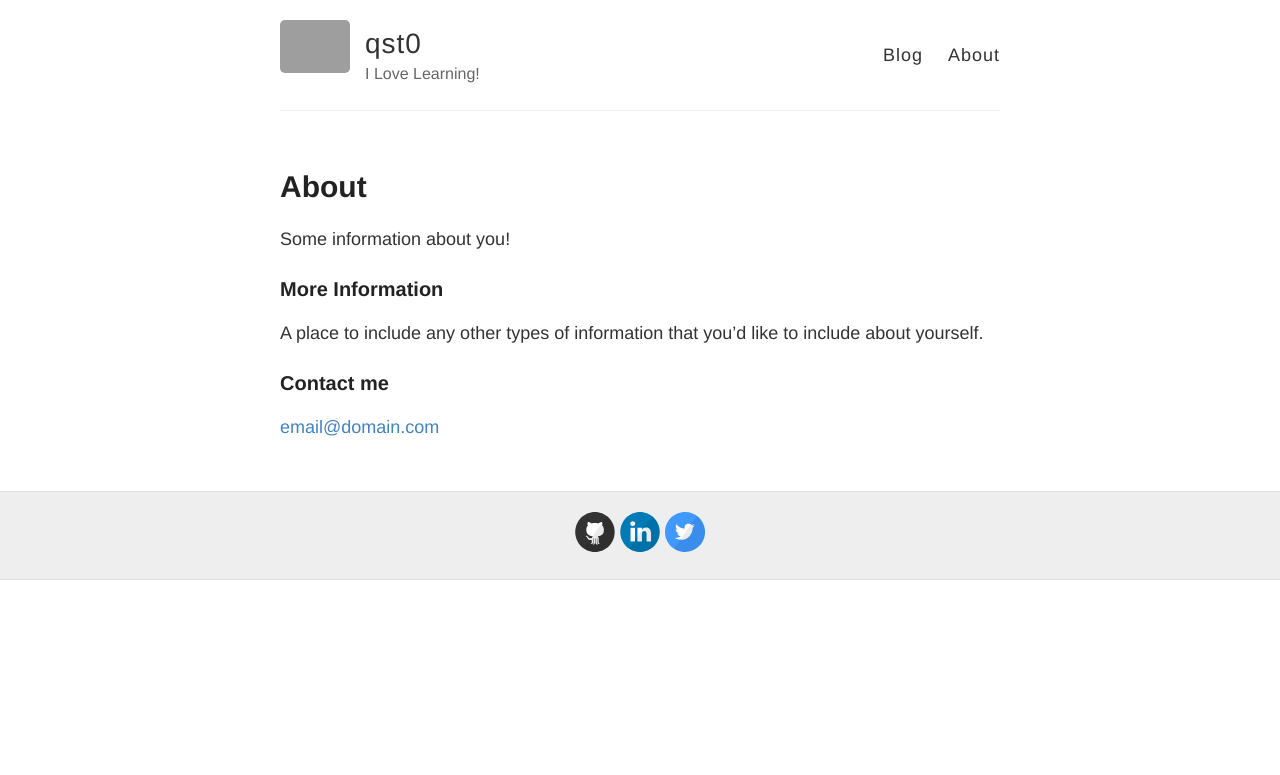
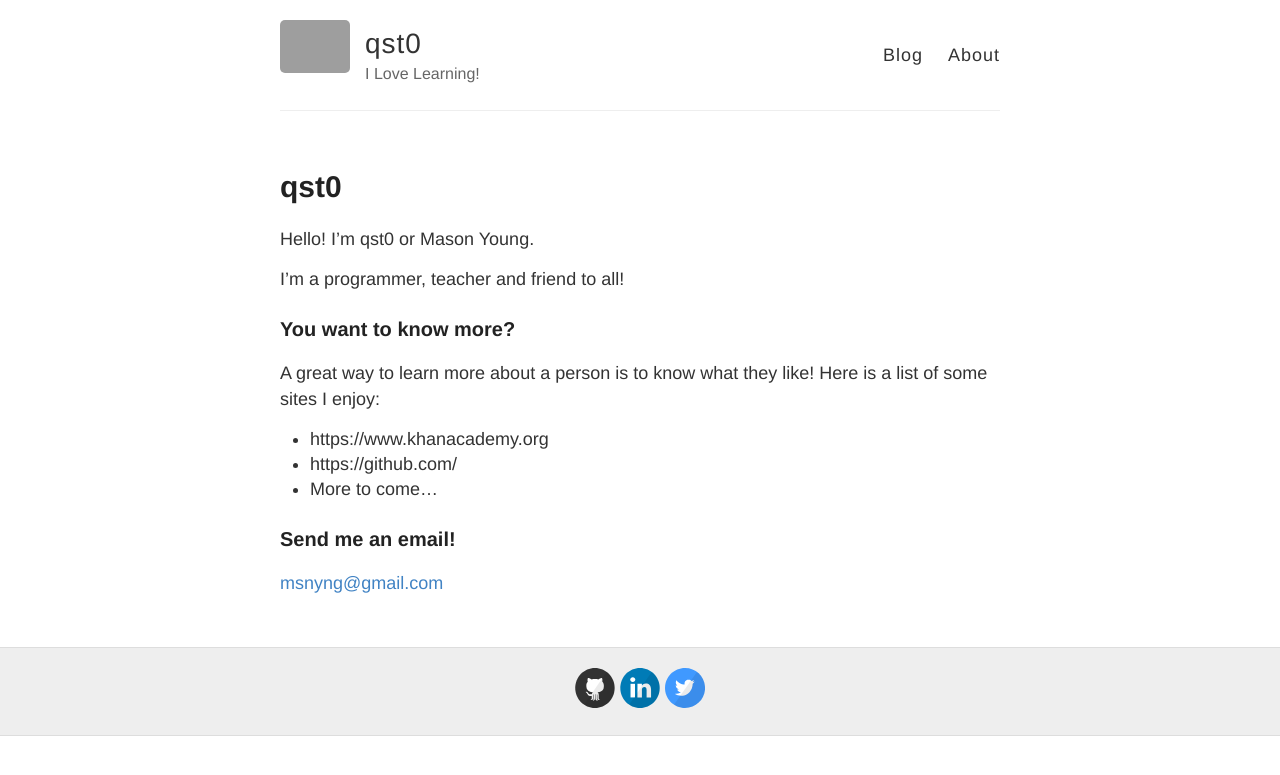
Before and after one commit to qst0/cerealize.me, a Jekyll site: the page built from about.md, in a window 1280 px wide. Shown: the top 775 px of the page. Built offline with Jekyll 4.4.1, drawn with Linux system fonts in a browser that asks for light colours; grey boxes are pictures that could not be loaded.

Commit message:
Update about.md

```diff
--- a/about.md
+++ b/about.md
@@ -1,15 +1,21 @@
 ---
 layout: page
-title: About
+title: qst0
 permalink: /about/
 ---
 
-Some information about you!
+Hello!
+I'm qst0 or Mason Young.
 
-### More Information
+I'm a programmer, teacher and friend to all!
 
-A place to include any other types of information that you'd like to include about yourself.
+### You want to know more?
+A great way to learn more about a person is to know what they like!
+Here is a list of some sites I enjoy:
+* https://www.khanacademy.org
+* https://github.com/
+* More to come...
 
-### Contact me
+### Send me an email!
 
-[email@domain.com](mailto:email@domain.com)
+[msnyng@gmail.com](mailto:msnyng@gmail.com)
```
